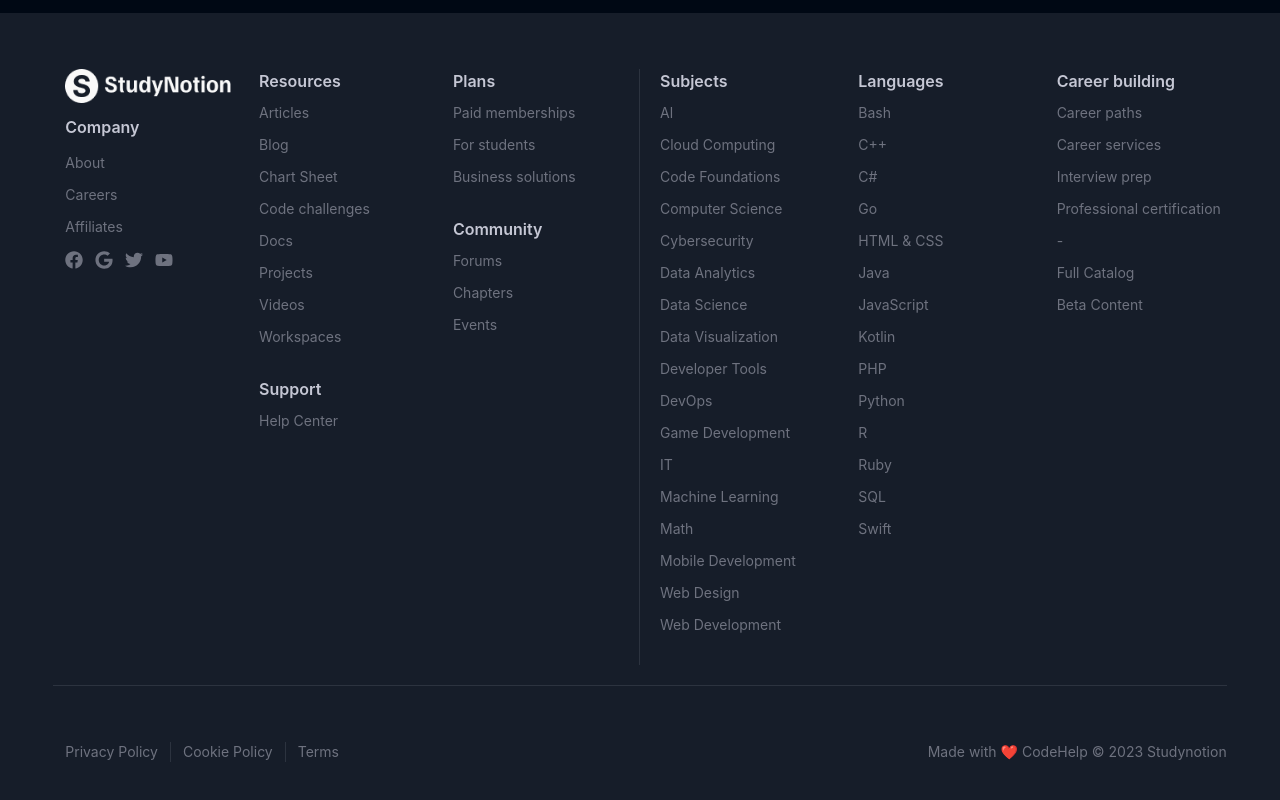
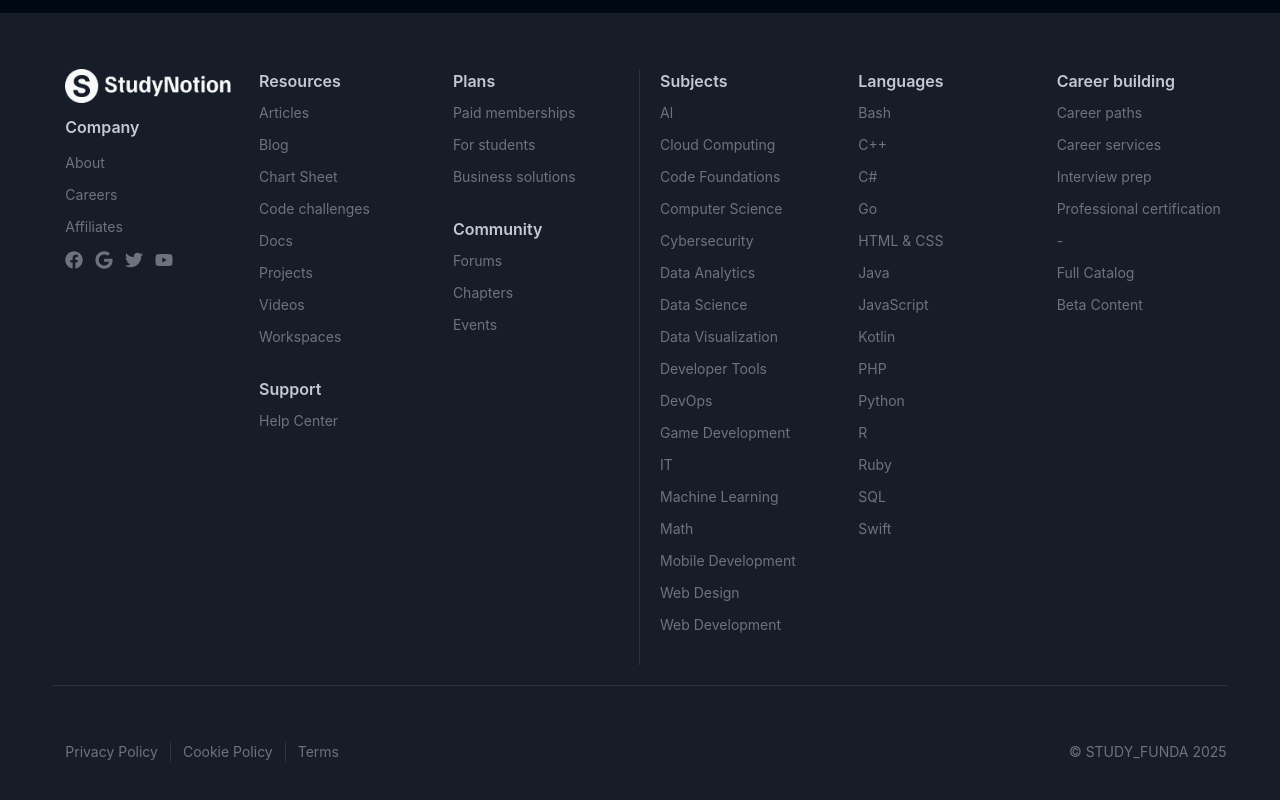
Before and after one commit to MdKaifALam0000/Edtech, a React (Create React App) app: page / in a window 1280 px wide. Shown: the part 5299-6099 px from the top of the page. Built offline with nearby package versions, Linux system fonts and the light colour scheme; no server answers; the HTML template or start-up script is replaced by a standard one.

Commit message:
Footer Updated

```diff
--- a/src/components/common/Footer.jsx
+++ b/src/components/common/Footer.jsx
@@ -172,7 +172,7 @@
             })}
           </div>
 
-          <div className="text-center">Made with ❤️ CodeHelp © 2023 Studynotion</div>
+          <div className="text-center">© STUDY_FUNDA 2025</div>
         </div>
       </div>
     </div>
```
